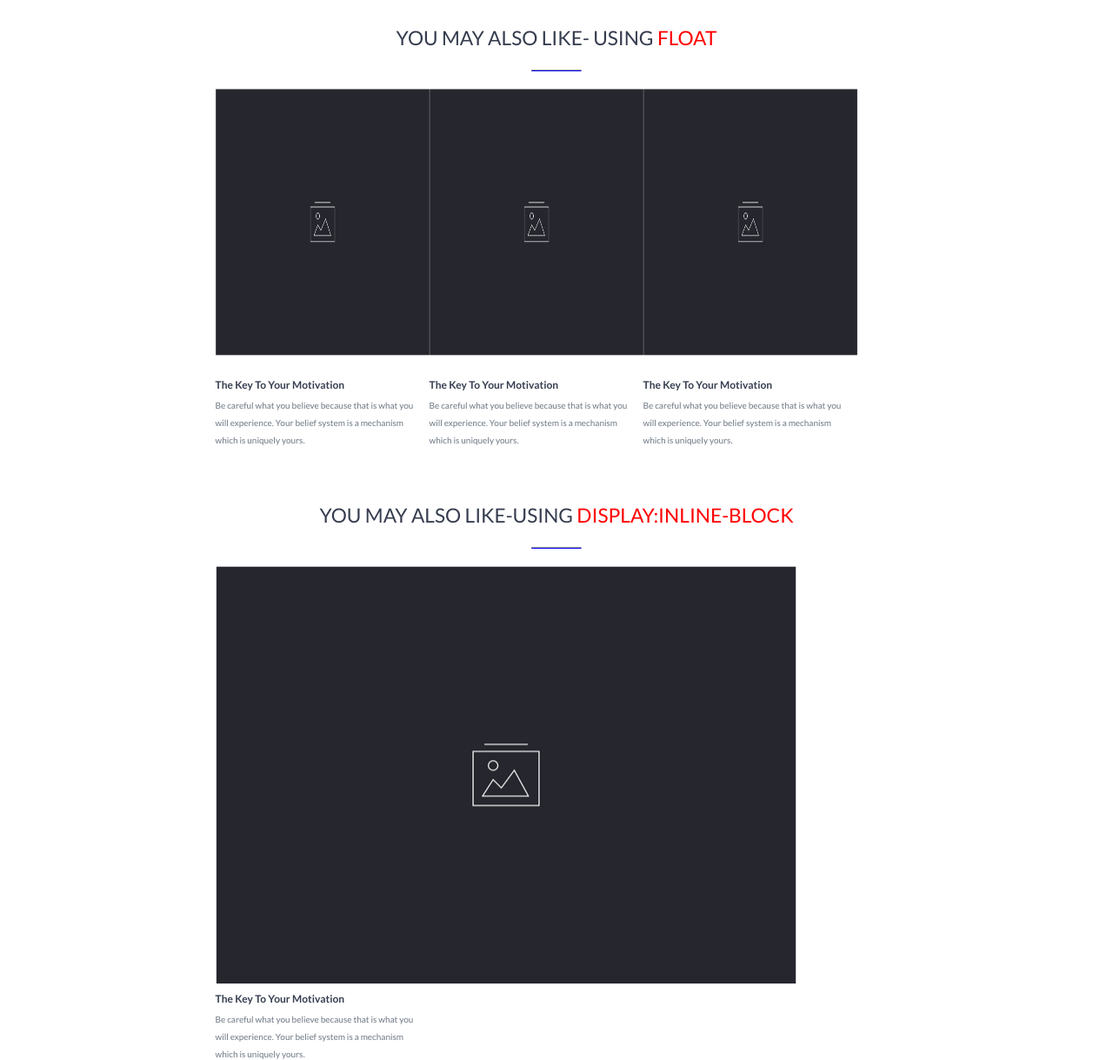
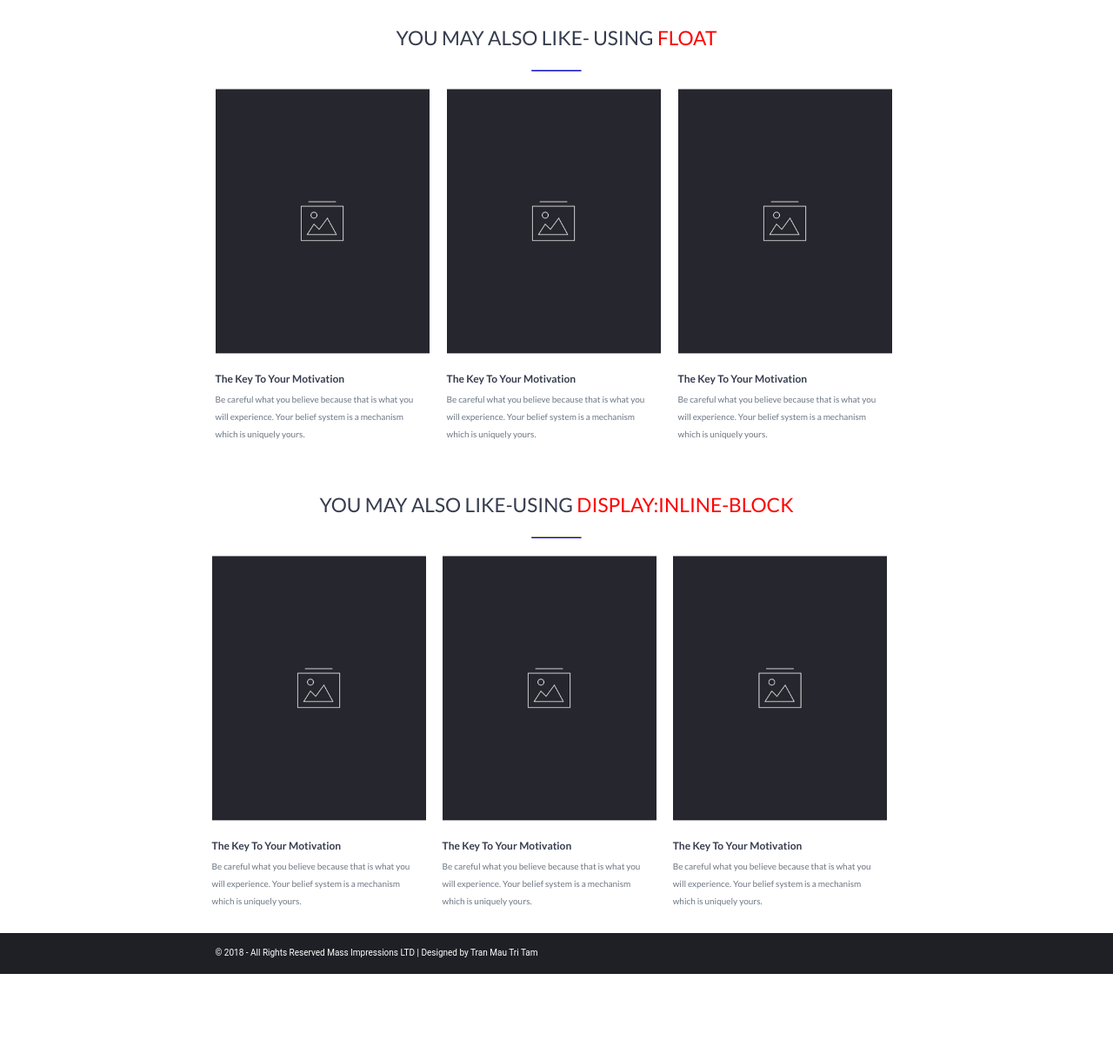
Before and after one commit to harendra2691/Single-Blog_CA, a plain HTML site: page index.html in a window 1280 px wide. Shown: the part 2286-3505 px from the top of the page at 87% size. After the commit the page ends 3406 px from the top, so only its background shows below. Drawn offline with Linux system fonts and the light colour scheme.

Commit message:
Update styles.css

```diff
--- a/styles.css
+++ b/styles.css
@@ -124,8 +124,6 @@ h4{
   line-height: 1.23;
 }
 
-/* this can also be used */
-
 /* .list-data::before {
   content: "• ";
   color: #0000ff;
@@ -215,23 +213,43 @@ h4{
 
 .card {
 float: left;
+width: 246px;
+  height: 402px;
 }
 .second-card{
   display: inline-block;
-  margin-right: -4px;
+  margin-left: -4px;
+  width: 246px;
+  height: 402px;
 }
-.card-margin{
+
+.card:not(:last-child){
+  margin-right: 20px;
+}
+
+.second-card:not(:last-child){
   margin-right: 20px;
 }
 .second-card-margin{
   margin-left: 20px;
 }
 
-.card  img {
-  width: 246px;
-  height: 307px;
+.card >img {
+  /* width: 246px;
+  height: 307px; */
   display: block;
-  margin-bottom: 20px;
+  margin-bottom: 15px;
+  width: 100%;
+  height: 76%;
+  object-fit: cover;
+}
+
+.second-card>img{
+  display: block;
+  margin-bottom: 15PX;
+  width: 100%;
+  height: 76%;
+  object-fit: cover;
 }
 
 .card-text{
```
